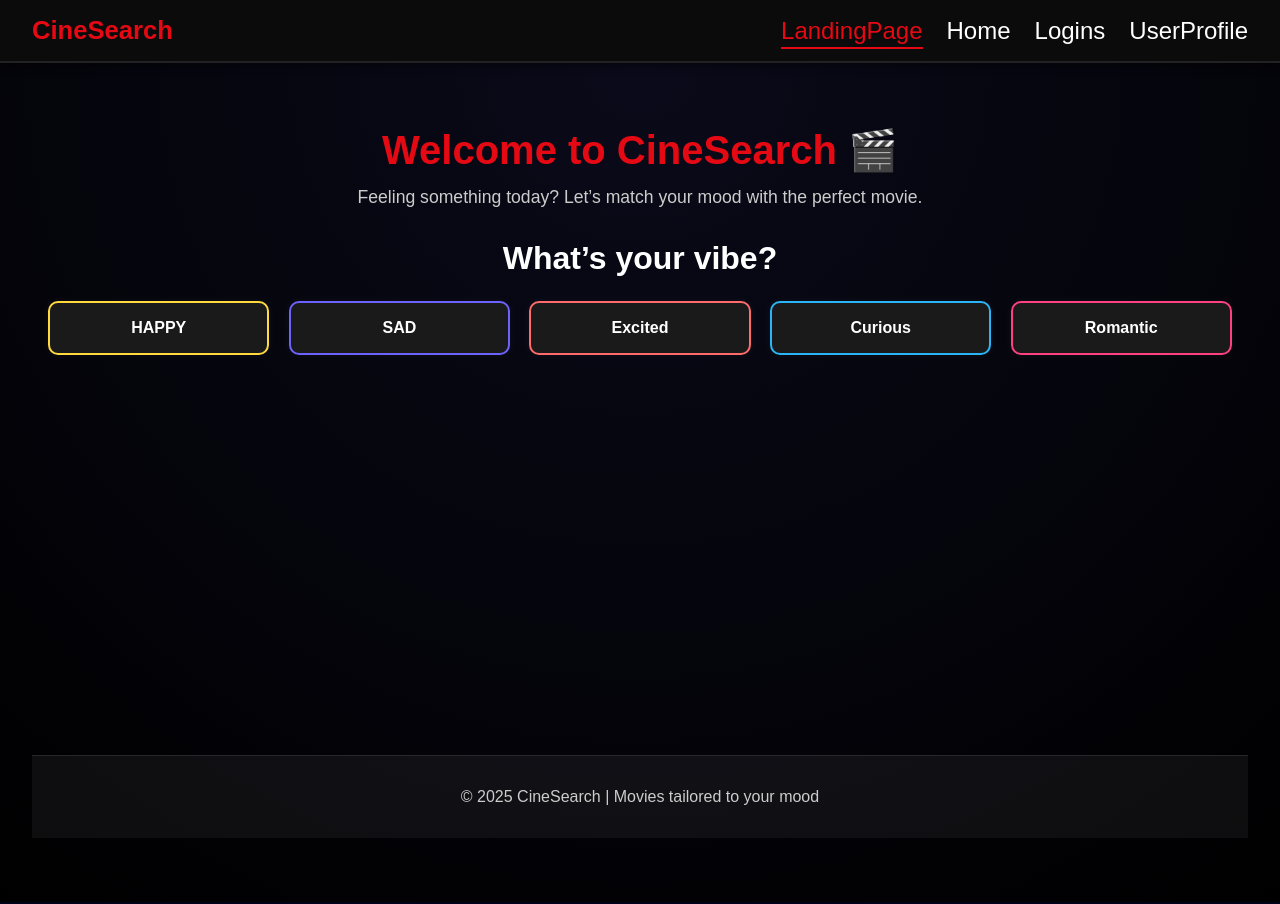
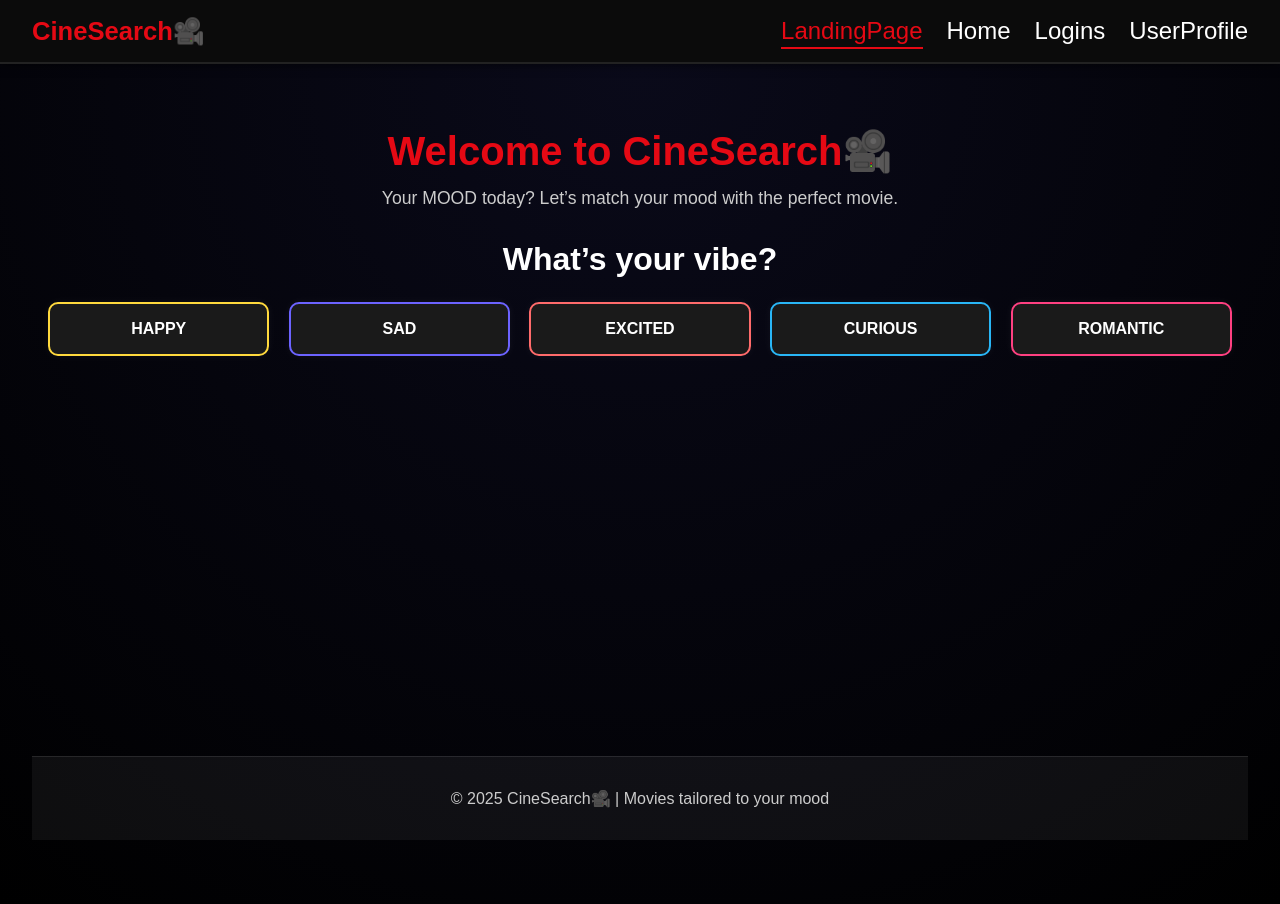
Before and after one commit to richqua/Movie-database, a React (Vite) app in the folder CineSearch/: page / in a window 1280 px wide. Built offline with nearby package versions, Linux system fonts and the light colour scheme.

Commit message:
Added exta css files

```diff
--- a/CineSearch/src/components/Header.jsx
+++ b/CineSearch/src/components/Header.jsx
@@ -17,7 +17,7 @@ export default function Header() {
     <header className="header">
       <div className="header-logo">
         <Link to="/" onClick={closeMenu}>
-          CineSearch
+          CineSearch🎥
         </Link>
       </div>
 
--- a/CineSearch/src/pages/LandingPage.jsx
+++ b/CineSearch/src/pages/LandingPage.jsx
@@ -6,23 +6,21 @@ export default function LandingPage() {
   const [selectedMood, setSelectedMood] = useState("");
   const navigate = useNavigate();
 
-  // mood mappings
   const moods = [
     { mood: "HAPPY", queries: ["Comedy", "Adventure", "Family", "Animation"], color: "#FFD93D" },
     { mood: "SAD", queries: ["Drama", "Romance", "Tragedy"], color: "#6C63FF" },
-    { mood: "Excited", queries: ["Action", "Thriller", "Superhero"], color: "#FF6B6B" },
+    { mood: "EXCITED", queries: ["Action", "Thriller", "Superhero", "Avengers"], color: "#FF6B6B" },
     {
-      mood: "Curious",
+      mood: "CURIOUS",
       queries: ["Sci-Fi", "Mystery", "Fantasy", "Documentary", "Crime", "Biography"],
       color: "#29B6F6",
     },
-    { mood: "Romantic", queries: ["Romance", "Musical", "Comedy"], color: "#FF4081" },
+    { mood: "ROMANTIC", queries: ["Romance", "Musical", "Comedy", "Love"], color: "#FF4081" },
   ];
 
   const handleMoodSelect = (mood) => {
     setSelectedMood(mood.mood);
 
-    // 🎲 Randomize “Curious” and other multi-genre moods
     const query =
       mood.queries.length > 1
         ? mood.queries[Math.floor(Math.random() * mood.queries.length)]
@@ -33,9 +31,10 @@ export default function LandingPage() {
 
   return (
     <div className="landing-container">
-      <h1 className="landing-title">Welcome to CineSearch 🎬</h1>
+      <div className="landing-overlay">
+        <h1 className="landing-title">Welcome to CineSearch🎥</h1>
         <p className="landing-subtitle">
-        Feeling something today? Let’s match your mood with the perfect movie.
+          Your MOOD today? Let’s match your mood with the perfect movie.
         </p>
 
         <div className="mood-section">
@@ -58,8 +57,9 @@ export default function LandingPage() {
         </div>
 
         <footer className="landing-footer">
-        <p>© 2025 CineSearch | Movies tailored to your mood</p>
+          <p>© 2025 CineSearch🎥 | Movies tailored to your mood</p>
         </footer>
+      </div>
     </div>
   );
 }
```
Also changed, not shown: CineSearch/src/App.css (line endings or trailing spaces), CineSearch/src/assets/images/background.jpg (added). Lines whose indentation alone changed are shown as unchanged.
